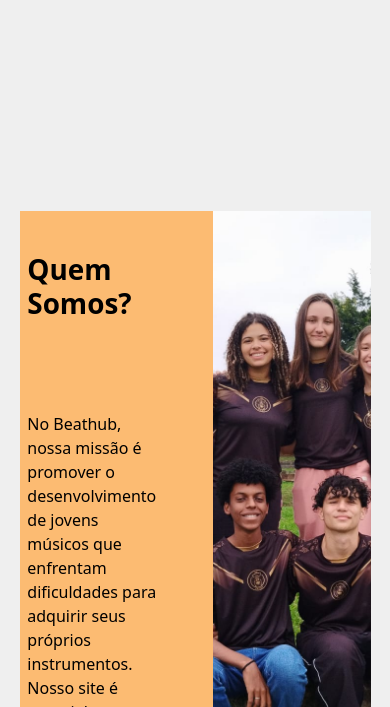
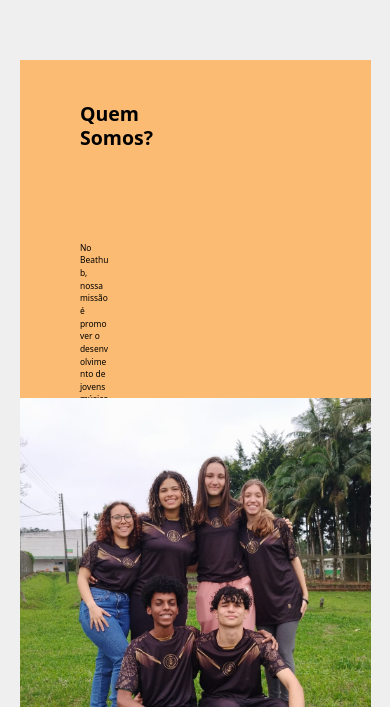
Before and after one commit to spricigom/BeatHub, a Vue app: page /Membros in a window 390 px wide. Shown: the part 1293-2000 px from the top of the page. Built offline with nearby package versions, Linux system fonts and the light colour scheme; a web font is replaced by a local one.

Commit message:
FEAT: responsividade main #103

```diff
--- a/src/components/NavFooter.vue
+++ b/src/components/NavFooter.vue
@@ -78,6 +78,12 @@
 .coluna-direita p{
     display: flex;
 }
+.coluna-direita h3{
+    display: flex;
+    justify-content: center;
+    align-items: center;
+    font-size:3vh;
+}
 .social-midia span{
     margin-right: 20px;
 }
@@ -119,6 +125,153 @@
 * {
     padding: 0;
 }
+
+@media (max-width: 768px) {
+    .logo-footer {
+        width: 25vw;
+    }
+
+
+    .baixo-footer {
+        flex-direction: column;
+        align-items: center;
+        margin-top: 3vh;
+        font-size: 3vh;
+    }
+
+    .colunas-footer {
+        align-items: center;
+        margin-bottom: 2vh;
+    }
+
+    .coluna-direita {
+        text-align: center;
+        margin-top: 2vh;
+    }
+
+    .social-midia span {
+        font-size: 3vh;
+        margin-right: 15px;
+    }
+
+    .social-midia {
+        margin-top: 1.5vh;
+    }
+
+    .cima-footer {
+        padding: 3vh 0;
+    }
+
+    .baixo-footer p {
+        font-size: 3vh;
+    }
+
+    .pi {
+        font-size: 3vh;
+    }
+}
+
+@media (max-width: 820px) {
+.logo-footer {
+    width: 20vw;
+}
+
+.baixo-footer {
+    flex-direction: column;
+    align-items: center;
+    margin-top: 3vh;
+}
+
+.colunas-footer {
+    align-items: center;
+    margin-bottom: 2vh;
+}
+
+.coluna-direita {
+    text-align: center;
+    margin-top: 2vh;
+}
+
+.social-midia span {
+    font-size: 3vh;
+    margin-right: 15px;
+}
+
+.social-midia {
+    margin-top: 1.5vh;
+}
+
+.pi {
+    font-size: 3vh;
+}
+
+
+.cima-footer {
+    padding: 3vh 0;
+}
+
+.baixo-footer p {
+    font-size: 2.5vh;
+}
+
+}
+
+@media (min-width: 2560px) {
+
+.logo-footer {
+    width: 10vw;
+}
+
+.Copyright {
+    height: auto;
+    flex-direction: row;
+    padding: 3vh 10vw;
+}
+.Copyright p, .Copyright a {
+    font-size: 2.5vh;
+}
+
+.baixo-footer {
+    flex-direction: row;
+    justify-content: space-evenly;
+    margin-top: 5vh;
+    font-size: 2vh;
+}
+
+.colunas-footer {
+    align-items: flex-start;
+    font-size: 2.5vh;
+    margin-right: 10vw;
+}
+
+.coluna-direita {
+    text-align: left;
+    font-size: 2.5vh;
+}
+
+.social-midia span {
+    font-size: 4vh;
+    margin-right: 25px;
+}
+
+.social-midia {
+    margin-top: 2vh;
+}
+
+.pi {
+    font-size: 4vh;
+}
+.cima-footer {
+    padding: 4vh 0;
+}
+
+.baixo-footer p {
+    font-size: 3vh;
+}
+}
+
+
+
 
 @media (max-width: 375px) {
     .baixo-footer {
@@ -225,53 +378,4 @@
 
 }
 
-@media (max-width: 412px) {
-    .cima-footer {
-        margin: 0;
-        padding: 10px;
-        display: flex;
-        justify-content: space-between;
-        justify-items: baseline;
-        align-items: center;
-        flex-direction: column;
-
-    }
-
-    .cima-footer .logo-footer {
-        padding: 10px;
-        width: 15vh;
-    }
-
-    .icones-footer {
-        width: 3vh;
-
-    }
-
-    .redes-sociais {
-        height: 10vh;
-        width: 20vh;
-    }
-
-    .baixo-footer {
-        margin: 0;
-        padding: 10px;
-        display: flex;
-        justify-content: space-between;
-        justify-items: baseline;
-        flex-direction: column;
-        align-items: center;
-    }
-
-    .baixo-footer h2 {
-        font-size: 2vh
-    }
-
-}
-
-@media (max-width: 390px) {
-    .redes-sociais {
-        height: 10vh;
-        width: 20vh;
-    }
-}
 </style>
--- a/src/views/MembrosView.vue
+++ b/src/views/MembrosView.vue
@@ -18,8 +18,8 @@
             </div>
             <div class="fundo-topo">
                 <h1>Sobre a <span>BeatHub</span> </h1>
-                <h6>Descubra como a Beathub foi criada e como nossos colaboradores nos ajudam a cada dia desenvolvermos
-                    melhorias para nossos clientes.</h6>
+                <h3>Descubra como a Beathub foi criada e como nossos colaboradores nos ajudam a cada dia desenvolvermos
+                    melhorias para nossos clientes.</h3>
                 <button><a href="#quem-somos">Quem Somos?</a></button>
             </div>
 
@@ -142,7 +142,7 @@
     margin-bottom: 4vh;
 }
 
-.fundo-topo h6 {
+.fundo-topo h3 {
     color: #292929;
     font-family: 'Josefin Sans', sans-serif;
     font-size: 1.5;
@@ -277,6 +277,7 @@
     height: 70vh;
     width: 90%;
     background-color: #fcbb72;
+    font-size: 3vh;
 }
 
 .img-grupo {
@@ -510,4 +511,237 @@
     width: 100vw;
     height: 120vh;
 }
+
+@media (max-width: 1440px) {
+
+
+    .fundo-topo h3 {
+        margin-bottom: 15vh;
+    }
+
+    button {
+        font-size: 1.1vw;
+        width: 15vw;
+    }
+}
+.descricao-grupo{
+    font-size: 2vh;
+}
+
+@media (max-width: 1024px) {
+    .quem-somos {
+        margin-top: 18vh;
+        height: auto;
+    }
+
+    .img-grupo {
+        width: 100%;
+        height: 45vh;
+        float: none;
+    }
+
+    .texto-grupo {
+        padding: 0 15%;
+    }
+
+    .titulo-grupo h1 {
+        font-size: 5vw;
+    }
+
+    .descricao-grupo{
+    font-size: 1.8vh;
+}
+}
+@media (max-width: 820px) {
+    .fundo-topo h1 {
+        font-size: 7vh;
+        margin-bottom: 5vh;
+    }
+
+    .fundo-topo h3 {
+        font-size: 3vh;
+        margin-bottom: 12vh;
+    }
+
+    button {
+        font-size: 2vw;
+        width: 20vw;
+    }
+}
+@media (max-width: 768px) {
+    .quem-somos {
+        margin-top: 18vh;
+        height: auto;
+    }
+
+    .img-grupo {
+        width: 100%;
+        height: 45vh;
+        float: none;
+    }
+
+    .texto-grupo {
+        padding: 0 15%;
+    }
+
+    .titulo-grupo h1 {
+        font-size: 5vw;
+    }
+
+    .descricao-grupo{
+    font-size: 1.6vh;
+
+}
+}
+
+@media (max-width: 425px) {
+    .fundo-topo h1 {
+        font-size: 6vw;
+        margin-bottom: 6vh;
+    }
+
+    .fundo-topo h3 {
+        font-size: 4vw;
+        margin-bottom: 8vh;
+    }
+
+    button {
+        font-size: 2.5vw;
+        width: 22vw;
+    }
+}
+
+@media (max-width: 375px) {
+    .fundo-topo h1 {
+        font-size: 7vw;
+        margin-bottom: 7vh;
+    }
+
+    .fundo-topo h3 {
+        font-size: 5vw;
+        margin-bottom: 6vh;
+    }
+
+    button {
+        font-size: 3vw;
+        width: 25vw;
+    }
+}
+
+@media (max-width: 320px) {
+    .fundo-topo h1 {
+        font-size: 8vw;
+        margin-bottom: 8vh;
+    }
+
+    .fundo-topo h3 {
+        font-size: 6vw;
+        margin-bottom: 5vh;
+    }
+
+    button {
+        font-size: 3.5vw;
+        width: 30vw;
+    }
+}
+/*quem somos*/
+@media (max-width: 375px) {
+    .quem-somos {
+        margin-top: 20vh; /* Reduz a margem superior */
+        height: auto; /* Deixa a altura flexível */
+    }
+
+    .img-grupo {
+        width: 100%; /* A imagem ocupa toda a largura da tela */
+        height: 40vh; /* Ajusta a altura da imagem */
+        float: none; /* Remove o float */
+    }
+
+    .descricao-grupo p {
+        font-size: 4vw;
+        margin-bottom: 20vh;
+        width: 100%;
+    }
+
+    .titulo-grupo h1 {
+        font-size: 5vw; /* Ajusta o tamanho da fonte do título */
+    }
+
+    .descricao-grupo p {
+        font-size: 4vw; /* Ajusta o tamanho da fonte da descrição */
+
+    }
+}
+
+/* Responsividade para telas de 414px */
+@media (max-width: 414px) {
+    .quem-somos {
+        margin-top: 18vh; /* Ajusta a margem superior */
+        height: auto;
+    }
+
+    .img-grupo {
+        width: 100%; /* A imagem ocupa toda a largura da tela */
+        height: 45vh; /* Ajusta a altura da imagem */
+        float: none; /* Remove o float */
+    }
+
+    .texto-grupo {
+        padding: 0 15%; /* Adiciona mais padding nas laterais */
+    }
+
+    .titulo-grupo h1 {
+        font-size: 5vw; /* Ajusta o tamanho da fonte do título */
+    }
+
+    .descricao-grupo p {
+        font-size: 4vw; /* Ajusta o tamanho da fonte da descrição */
+
+    }
+}
+
+/* Responsividade para telas de 430px */
+@media (max-width: 430px) {
+    .quem-somos {
+        margin-top: 18vh; /* Ajusta a margem superior */
+        height: auto;
+    }
+
+    .img-grupo {
+        width: 100%; /* A imagem ocupa toda a largura da tela */
+        height: 45vh; /* Ajusta a altura da imagem */
+        float: none; /* Remove o float */
+    }
+
+    .texto-grupo {
+        padding: 0 15%; /* Adiciona mais padding nas laterais */
+    }
+
+    .titulo-grupo h1 {
+        font-size: 5vw; /* Ajusta o tamanho da fonte do título */
+    }
+
+    .descricao-grupo p {
+        font-size: 4vw; /* Ajusta o tamanho da fonte da descrição */
+    }
+    @media (max-width: 540px) {
+    .quem-somos {
+        margin-top: 18vh; /* Ajusta a margem superior */
+        height: auto; /* Permite que a altura se ajuste conforme o conteúdo */
+    }
+
+    .img-grupo {
+        width: 100%; /* A imagem ocupa toda a largura da tela */
+        height: 50vh; /* Ajusta a altura da imagem */
+        float: none; /* Remove o float */
+    }
+
+
+
+    .descricao-grupo p {
+    font-size: 1vh; /* Ajusta o tamanho da fonte da descrição */
+        word-wrap: break-word; /* Quebra de linha para o texto */
+    }
+}
+}
 </style>
```
